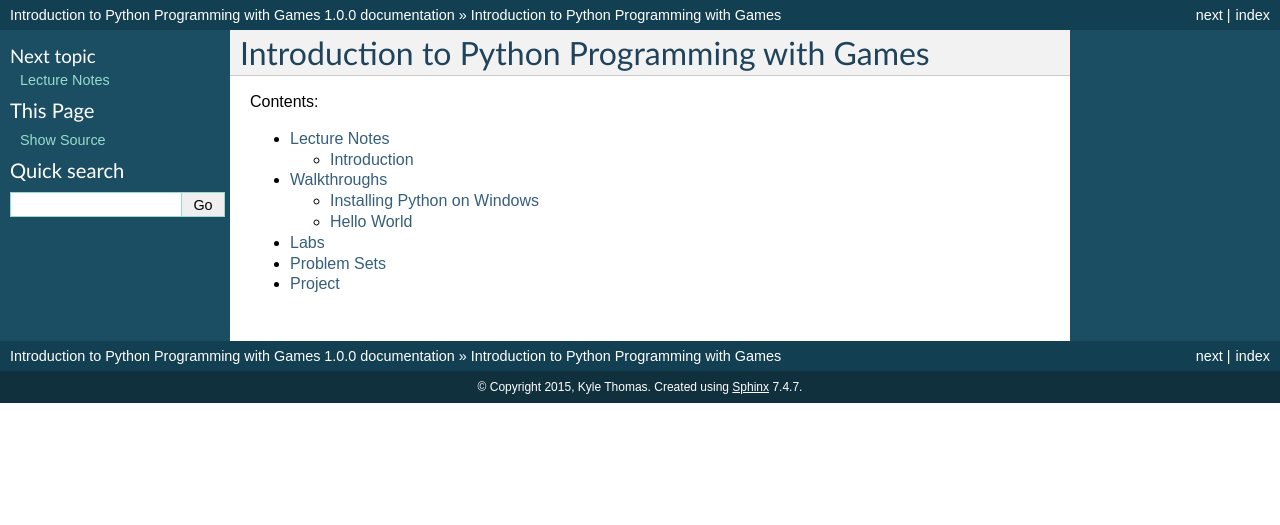
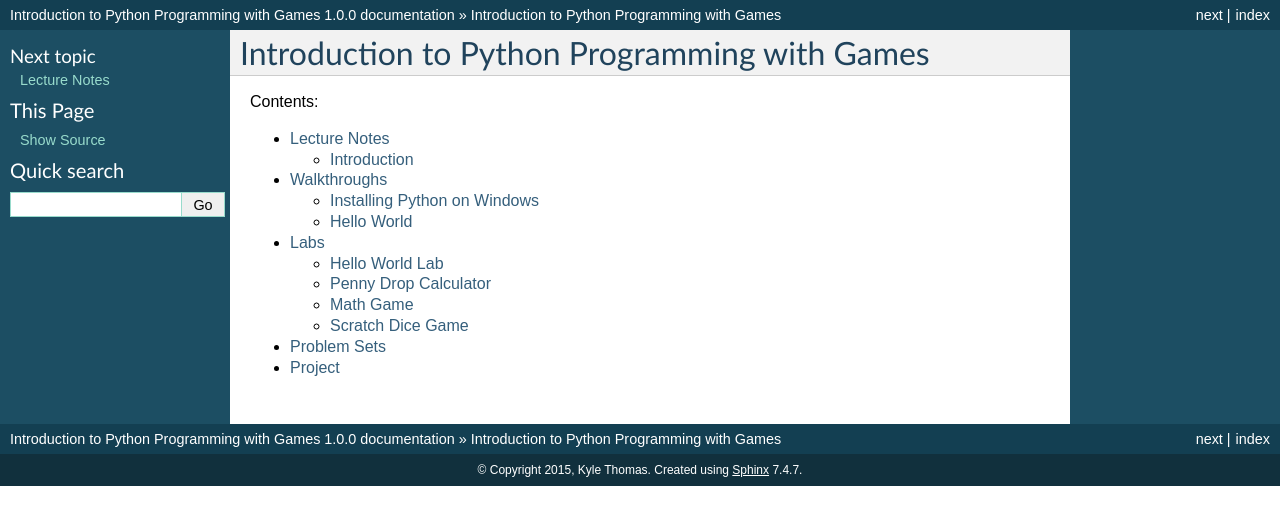
Before and after one commit to thomaskcr/primoris-cs110, a Sphinx documentation site: the page built from docs/index.rst, in a window 1280 px wide. Shown: the top 525 px of the page. Built offline with Sphinx 7.4.7, drawn with Linux system fonts in a browser that asks for light colours.

Commit message:
Fixed labs table of contents for printing.

```diff
--- a/docs/labs/index.rst
+++ b/docs/labs/index.rst
@@ -1,3 +1,11 @@
 
 Labs
 ====
+
+.. toctree::
+   :maxdepth: 2
+
+   week_1/hello_world.rst
+   week_1/penny_drop_calculator.rst
+   week_1/math_game.rst
+   week_1/scratch_dice_game.rst
```
